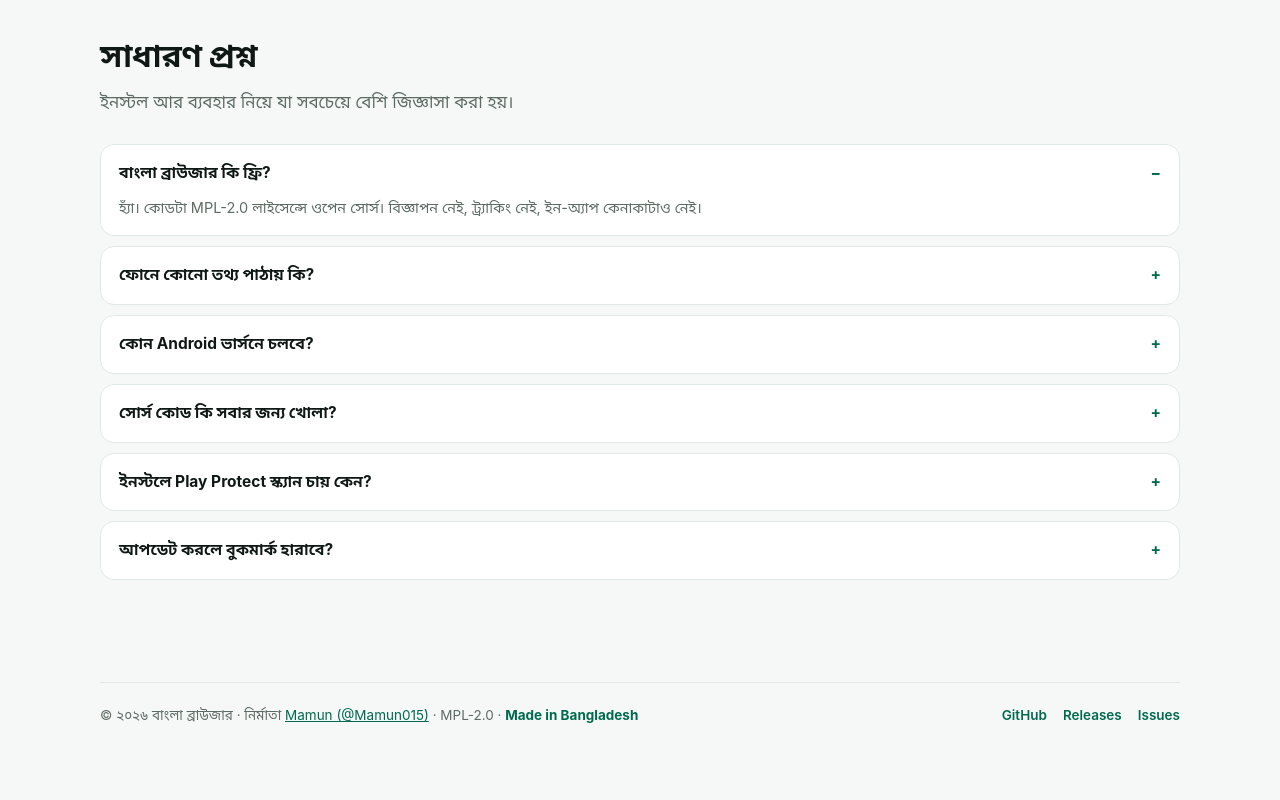
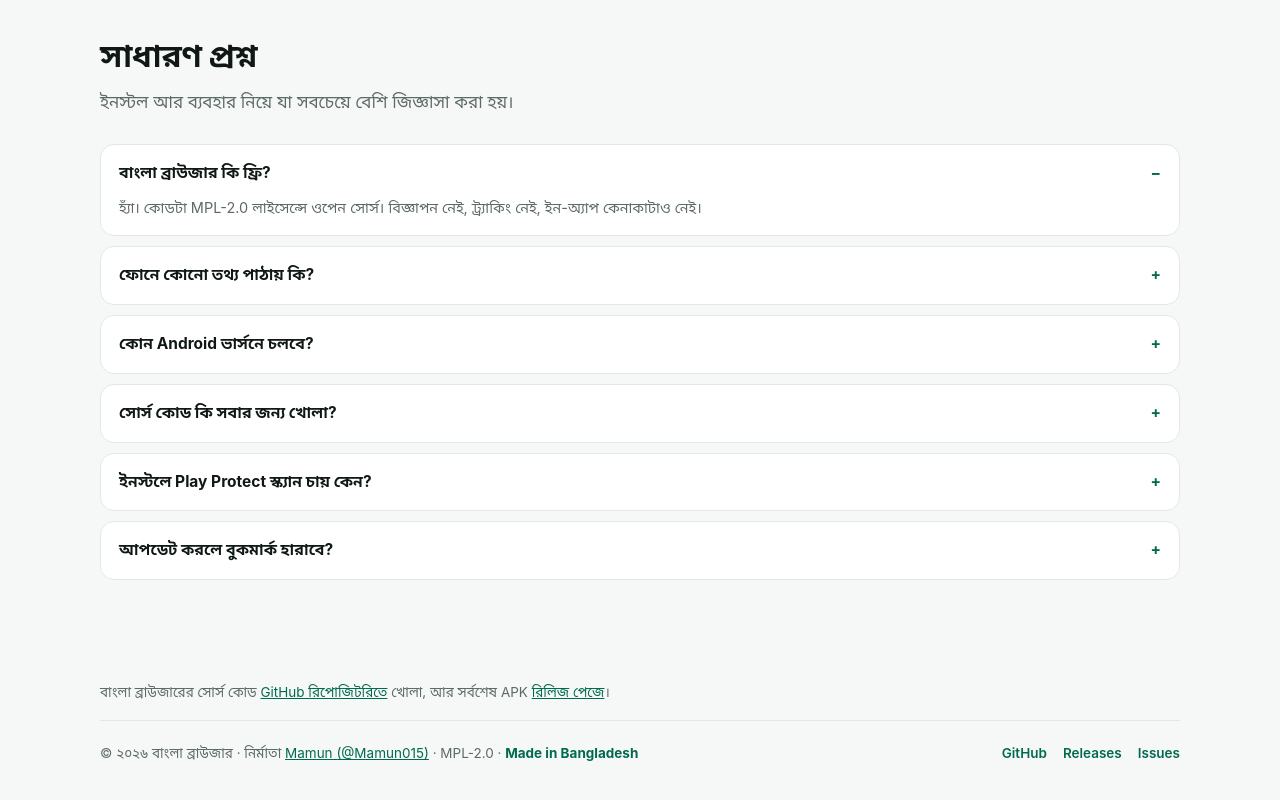
Before and after one commit to Mamun015/bangla-browser, a plain HTML site: page index.html in a window 1280 px wide. Shown: the part 3774-4574 px from the top of the page. Before the commit the page ends 4545 px from the top, so only its background shows below. Drawn offline with Linux system fonts and the light colour scheme.

Commit message:
seo: descriptive link to the GitHub repository

```diff
--- a/index.html
+++ b/index.html
@@ -312,6 +312,12 @@
 </main>
 
 <footer>
+  <div class="wrap" style="padding-bottom:6px">
+    <p style="margin:0 0 10px;font-size:13.5px;color:var(--muted)">
+      বাংলা ব্রাউজারের সোর্স কোড <a href="https://github.com/Mamun015/bangla-browser">GitHub রিপোজিটরিতে</a> খোলা,
+      আর সর্বশেষ APK <a href="https://github.com/Mamun015/bangla-browser/releases">রিলিজ পেজে</a>।
+    </p>
+  </div>
   <div class="wrap foot-in">
     <p>© ২০২৬ বাংলা ব্রাউজার · নির্মাতা <a href="https://github.com/Mamun015">Mamun (@Mamun015)</a> · MPL-2.0 · <span class="made">Made in Bangladesh</span></p>
     <div class="foot-links">
```
